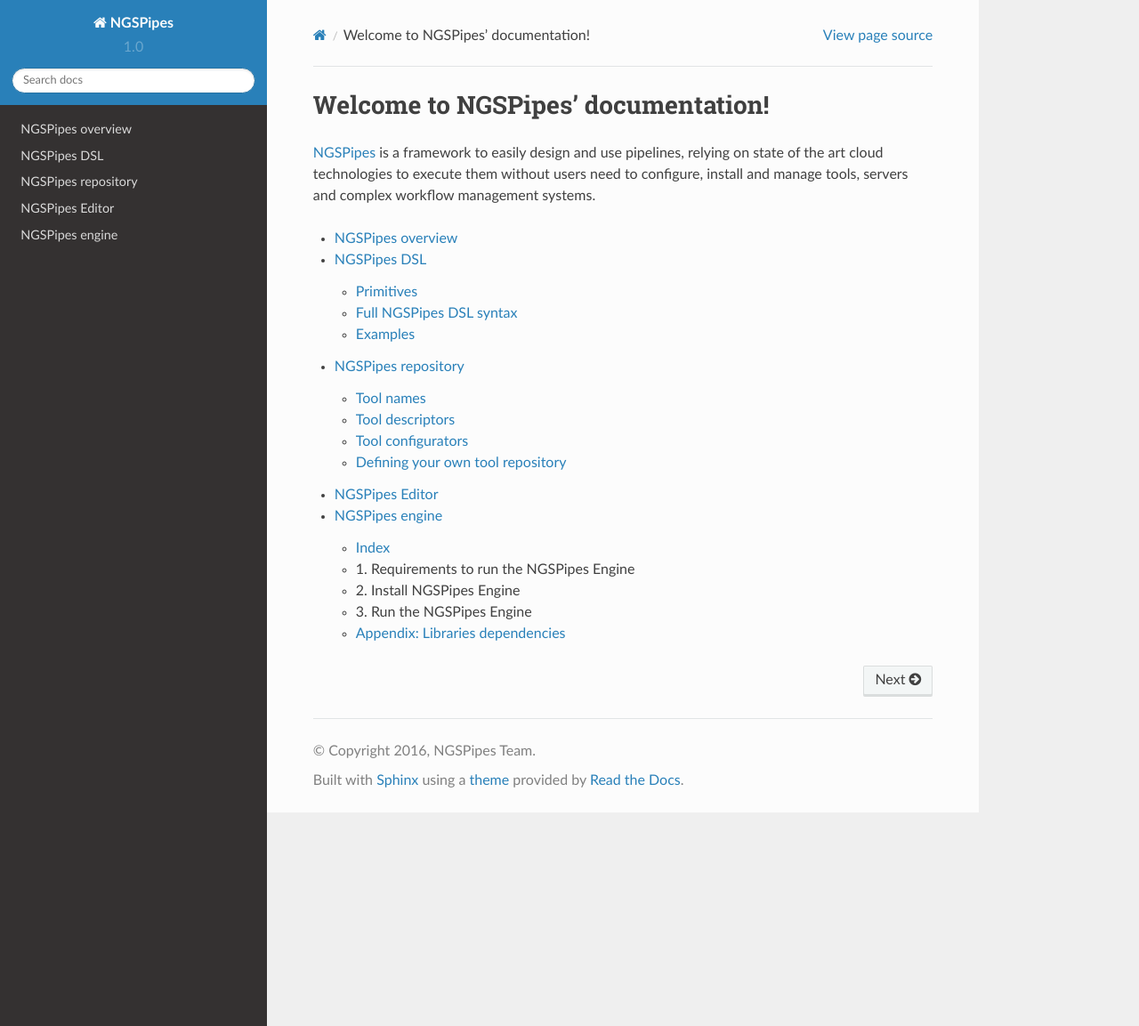
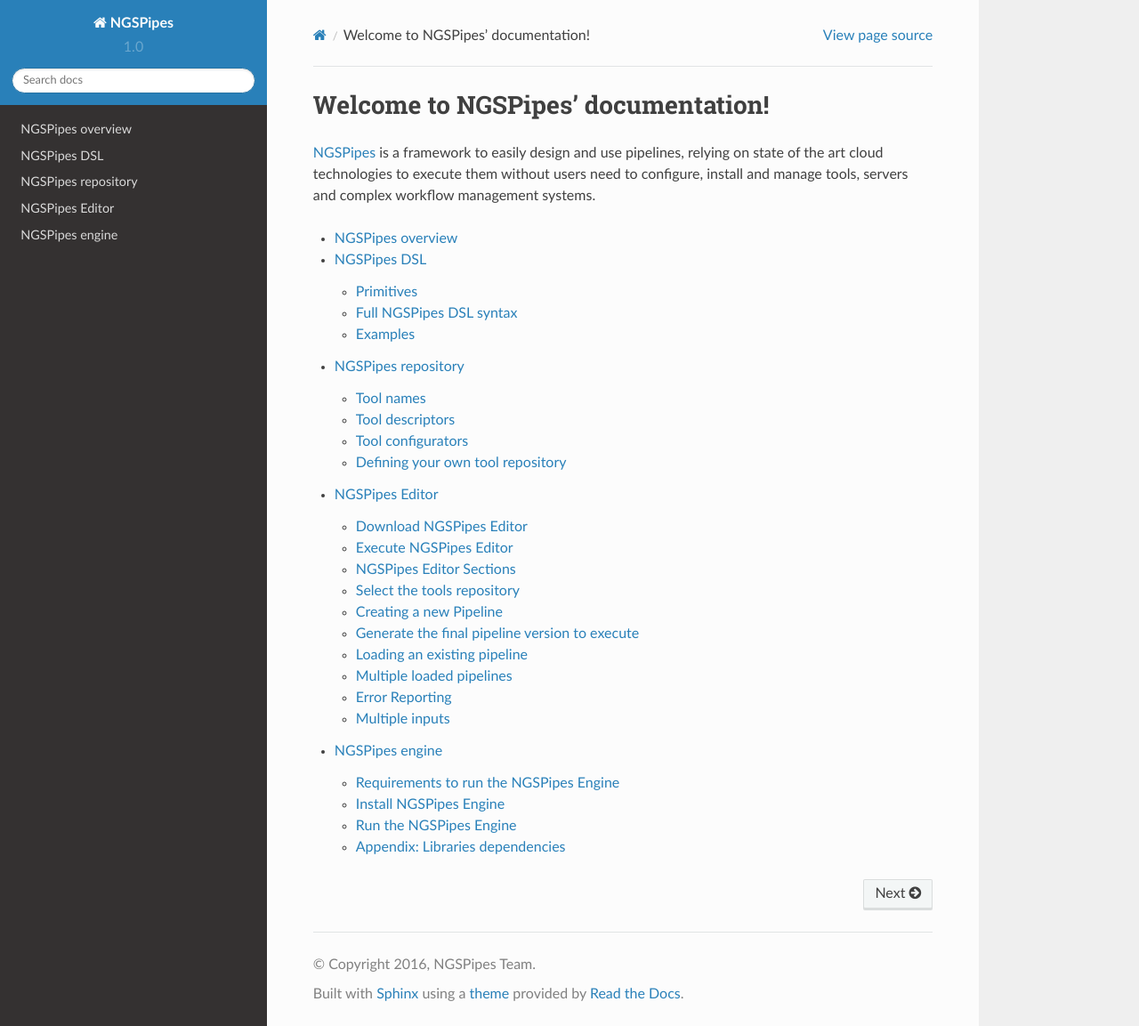
Before and after one commit to ngspipes/main, a Sphinx documentation site: the page built from docs/index.rst, in a window 1280 px wide and 1153 px high. Shown: the whole window at 89% size. Built offline with Sphinx 7.4.7 and the Read the Docs theme 2.0.0, drawn with Linux system fonts in a browser that asks for light colours; some of the changed lines change nothing that is shown.

Commit message:
Adding changes to Editor.md and Engine.md

````diff
--- a/docs/Editor.md
+++ b/docs/Editor.md
@@ -1,32 +1,11 @@
-## NGSPipes Editor
+# NGSPipes Editor
 
 The NGSPipes Editor is a user-friendly editor for graphically define pipelines. Using this editor is very simple to define each processing step of the pipeline (i.e. a command) as well as the data to be used at each step (i.e., arguments).
 
 The following sections show how to use the editor.
 
-###Index
 
-1. [Download NGSPipes Editor](#download)
-
-2. [Execute NGSPipes Editor](#execute)
-
-3. [NGSPipes Editor Sections](#head3)
-
-4. [Select the tools repository](#head4)
-
-5. [Create a new pipeline](#head5)
-
-6. [Generate the final pipeline version to execute](#head6)
-
-7. [Load an existing pipeline](#head7)
-
-8. [Multiple loaded pipelines](#head8)
-
-9. [Error Reporting](#head9)
-
-10. [Multiple inputs] (#head10)
-
-###<a name="download"></a> 1. Download NGSPipes Editor
+## Download NGSPipes Editor
 
 
 The NGSPipes Editor is a Java Application. To deploy this it in your system you need:
@@ -35,7 +14,7 @@
 
 Download the editor from [here](https://github.com/ngspipes/editor/releases).
 
-###<a name="execute"></a> 2. Execute NGSPipes Editor
+## Execute NGSPipes Editor
 
 To run the editor, and uncompress the downloaded file. Then
 you should have the following file tree:
@@ -89,7 +68,7 @@
 In the following sections it will be explained how to use the editor.
 Moreover, in the editor's menu, selecting `help` and then the menu item `about`, it is possible to find some tutorial videos to help to use NGSPipes Editor.
 
-###<a name="head3"></a> 3. NGSPipes Editor Sections
+## NGSPipes Editor Sections
 
 When defining a new pipeline (we will explain how to define a new pipeline in the Section [5](#head5)),  the editor environment will appear similar to one of Figures 5 and 6 (it depends on the edition that is being performed).
 
@@ -127,7 +106,7 @@
 * `Generate All` button - Generate all the files with extension `.pipes` for all the active pipelines. For each pipeline it is applied the action of the `Generate` button.
 
 
-###<a name="head4"></a> 4. Select the tools repository
+## Select the tools repository
 
 When the Editor starts, it loads a local repository that is included within the tool. However, user can select other repository, either local or remote. To select other repository, go to the menu `Repository` and select `Change repository`.
 In the version 1 of the Editor, there are four types that are supported, as depicted in Figure [8](#fig8).
@@ -158,7 +137,7 @@
 
 The other sections, namely the **pipeline** and **command** sections will be detailed in section [5](#head5).
 
-###<a name="head5"></a> 5. Creating a new Pipeline
+## Creating a new Pipeline
 
 In order to create a new pipeline, after selecting the ` tools' repository`, please select the button with a plus (in the utilities section) or go to the menu `File` and select the option `new`.
 
@@ -216,17 +195,17 @@
 
 Moreover, in the editor's menu, selecting `help` and then the menu item `about`, it is possible to find some tutorial videos to help to use NGSPipes Editor.
 
-###<a name="head6"></a> 6. Generate the final pipeline version to execute
+## Generate the final pipeline version to execute
 
 As mentioned before, creating a new pipeline generates a file with extension `.wf` and with the name chosen by the user. This file keeps all information of a pipeline within the editor, not only the commands as well as its visual positions.
 
 However, if the user wants to execute the pipeline in the NGSPipes Engine (https://github.com/ngspipes/engine/wiki), it is necessary to produce a file with extension `.pipes`. This file is written using the NGSPipes language (https://github.com/ngspipes/dsl/wiki) and thus does not have visual information. For producing the file with extension `.pipes` it is necessary to select the generate button or go to `File -> Generate pipeline`.
 
-###<a name="head7"></a> 7. Loading an existing pipeline
+## Loading an existing pipeline
 
 To load an existing pipeline, it is necessary to go to `File -> Open` and choose a pipeline file (with extension `.wf`) or select the open button.
 
-###<a name="head8"></a> 8. Multiple loaded pipelines
+## Multiple loaded pipelines
 
 It is possible to have multiple loaded pipelines, but just one is active.
 
@@ -234,7 +213,7 @@
 ![](https://cloud.githubusercontent.com/assets/1495120/12640476/0421eba4-c5a2-11e5-883b-8b0fe0edc1e5.png)
 
 
-###<a name="head9"></a> 9. Error Reporting
+## Error Reporting
 
 Each argument of a command of a given tool has a type and may be or not optional. The required arguments (not optional)
 appears in a red box.
@@ -248,7 +227,7 @@
 ![](https://cloud.githubusercontent.com/assets/1495120/19511108/c28c0c1c-95dd-11e6-8b65-47b31f0e193e.png)
 
 
-###<a name="head10"></a> 10. Multiple inputs
+## Multiple inputs
 
 The tools can produce multiple outputs. These tools also might require multiple inputs coming from different tools or the same tool. When the multiple inputs are from the same tool, NGSPipes supports it by adding a numbered label on the arrow.
 This functionality is depicted in the following figure:
--- a/docs/Engine.md
+++ b/docs/Engine.md
@@ -6,28 +6,16 @@
 
 The following sections shows how to run the engine. To build from source code please follow these [instructions](https://github.com/ngspipes/engine/wiki/Instructions-to-build-NGS-Pipes-Engine-from-source-code).
 
-## Index
 
-1. [Requirements to run the NGSPipes Engine](#requirements)
 
-2. [Install NGSPipes Engine](#install)
-
-3. [Run the NGSPipes Engine](#engine)
-
-   3.1. [Command line tool](#console)
-
-   3.2. [User Interface tool](#ui)
-
-   3.3. [Use case](#usecase)
-
-##  <a name="requirements"></a>1. Requirements to run the NGSPipes Engine
+## Requirements to run the NGSPipes Engine
 
 The machine where _NGSPipe engine_ is to be executed needs the following tools:
 
 * Java 8 Development Kit (http://www.oracle.com/technetwork/java/javase/downloads/jdk8-downloads-2133151.html).
 * VirtualBox version >= 5.0 (https://www.virtualbox.org/wiki/Downloads). NOTE: Ensure the command `VBoxManage` can be found by the *command line* of your operating system.
 
-##  <a name="install"></a>2. Install NGSPipes Engine
+## Install NGSPipes Engine
 
 The _NGSPipes engine_ is made of a regular Java application and a VirtualBox's compliant image (also identified as _executor_). To deploy this in your system:
 
@@ -54,11 +42,11 @@
 
 ```
 
-##  <a name="engine"></a>3. Run the NGSPipes Engine
+##  Run the NGSPipes Engine
 
 The engine is provider as a console application or a graphical user interface application.
 
-### <a name="engine"></a>3.1 Engine command line tool
+###  Engine command line tool
 
 This is a regular Java application packed as a JAR file. To run, use the following command line at the working directory (`WD`):
 
@@ -111,7 +99,7 @@
 [[EngineWrongArgument-CMD.png]]
 
 
-###  <a name="ui"></a>3.2. Engine GUI
+### Engine GUI
 
 The GUI version of the _NGSPipes Engine_ allows the same operations but using a graphical interface. When installed at a working directory (`WD`), the tool can be executed in the file explorer of your operating system:
 
@@ -188,7 +176,7 @@
 
 
 
-###  <a name="usecase"></a> 3.3. Use case
+###  Use case
 
 The following use case executes the pipeline described in the [DSL section](https://github.com/ngspipes/dsl/wiki#head3) using the console version of *NGSEngine*. The tools' repository used in the pipeline is [https://github.com/ngspipes/repository](https://github.com/ngspipes/repository). It has metadata for the tools *Trimmomatic*, *Velvet* and *Blast*.
 
````
